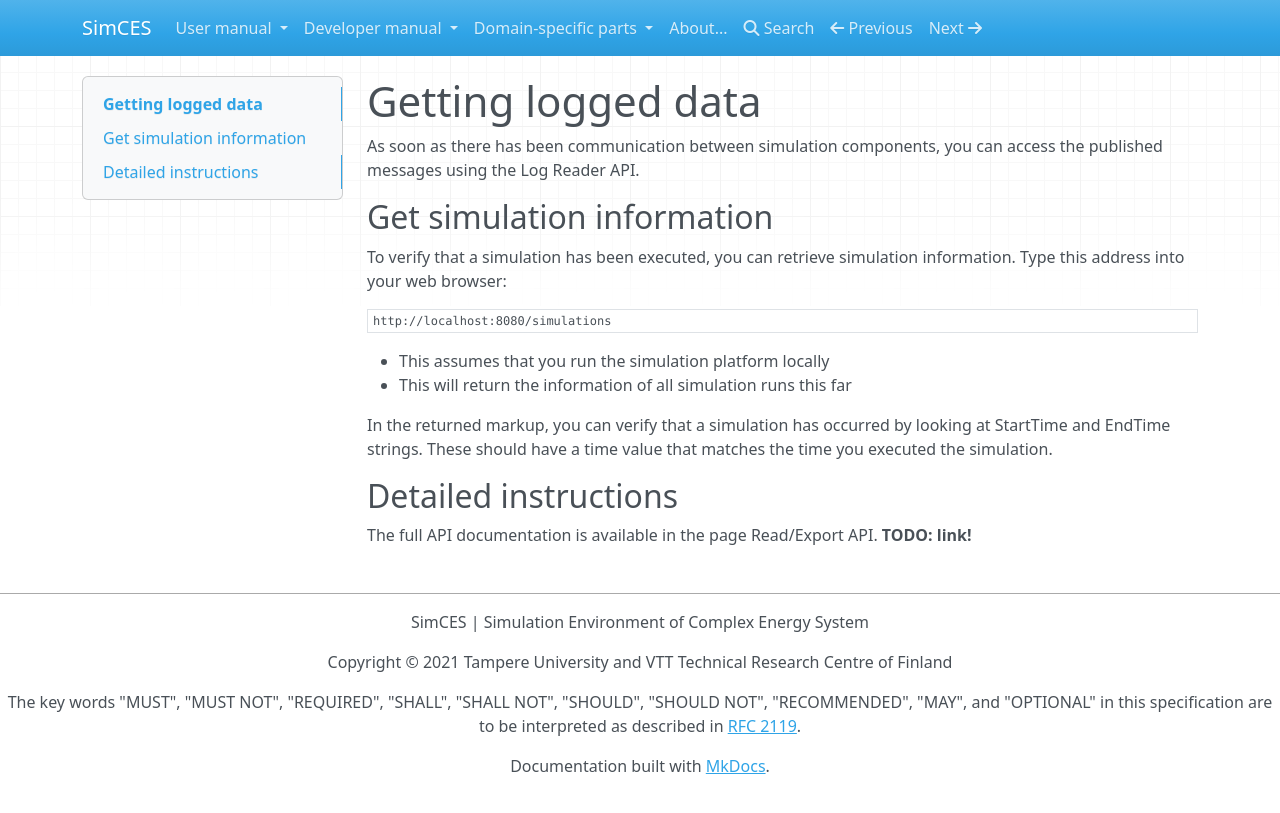
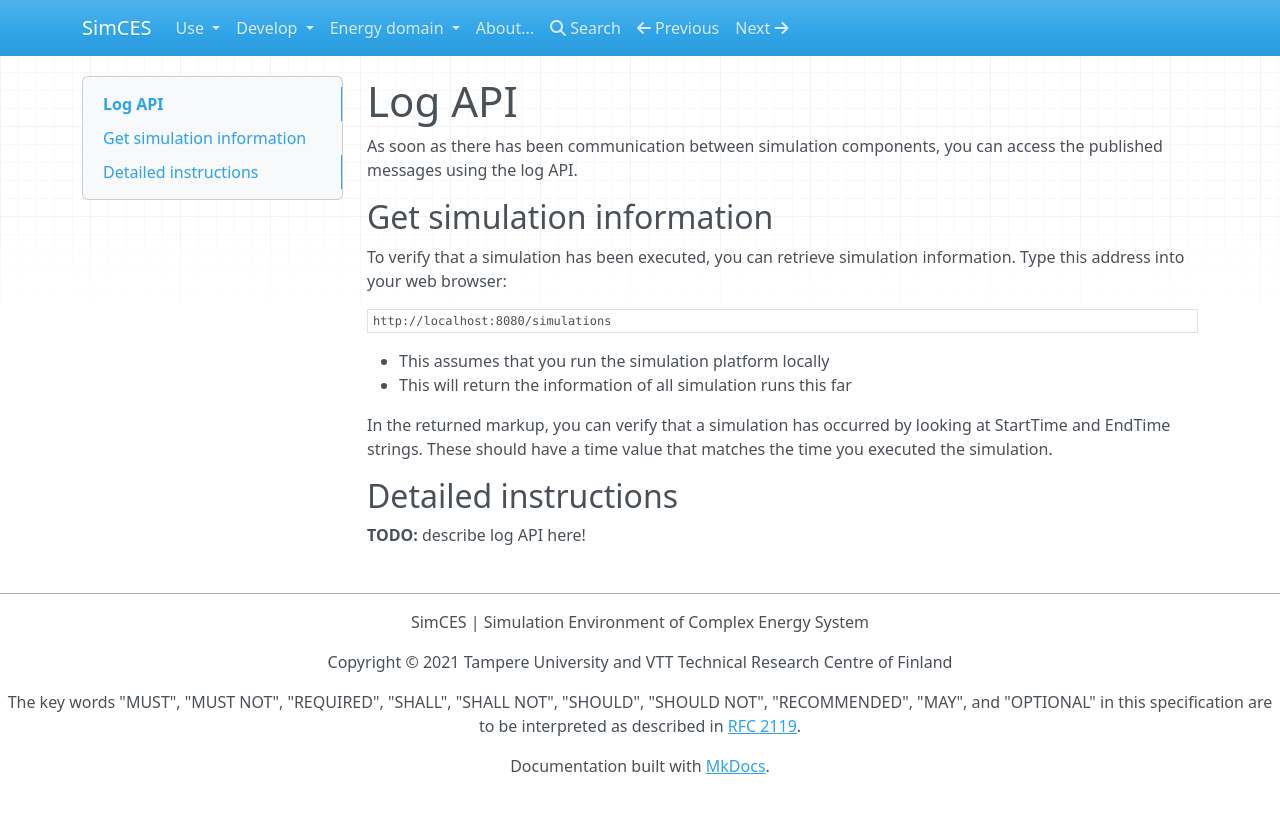
Before and after one commit to simcesplatform/simcesplatform.github.io, an MkDocs documentation site: the page built from markdown/core_log-api.md, in a window 1280 px wide. Shown: the top 813 px of the page. Built offline with MkDocs 1.6.1, drawn with Linux system fonts in a browser that asks for light colours; nearby versions of some CDN libraries; library files that are not in the unit come from our copies.

Commit message:
Add new empty pages

```diff
--- a/markdown/core_logger.md
+++ b/markdown/core_log-api.md
@@ -1,6 +1,6 @@
-# Getting logged data
+# Log API
 
-As soon as there has been communication between simulation components, you can access the published messages using the Log Reader API.
+As soon as there has been communication between simulation components, you can access the published messages using the log API.
 
 ## Get simulation information
 
@@ -17,4 +17,5 @@ In the returned markup, you can verify that a simulation has occurred by looking
 
 
 ## Detailed instructions
-The full API documentation is available in the page Read/Export API. **TODO: link!**
+
+**TODO:** describe log API here!
--- a/mkdocs.yml
+++ b/mkdocs.yml
@@ -13,14 +13,15 @@ theme:
 
 # See README.txt for the naming convention of files!
 nav:
-    - User manual:
+    - Use:
         - Installation: core_install.md
         - Running a simulation:
+            - Running a simulation: core_run.md
             - Following a running simulation: core_follow-run.md
-        - Getting logged data: core_logger.md
+        - Log API: core_log-api.md
         - Platform-managed and externally managed components: core_cmp-mgmt.md
         - Time and synchronization: core_time.md
-    - Developer manual:
+    - Develop:
         - Conventions of messaging: core_conv-msg.md
         - Conventions of naming: core_conv-name.md
         - Communication:
@@ -43,7 +44,12 @@ nav:
                 - AbstractSimulationComponent: core_abstractsimulationcomponent
             - Workflow of component in simulation: core_workflow-sim.md
             - Workflow of start and end: core_workflow-start-end.md
-    - Domain-specific parts:
+        - Platforms internals:
+            - Deployment: core_deployment.md
+            - Logging system: core_logging-system.md
+            - PlatformManager: core_platformmanager.md
+            - SimulationManager: core_simulationmanager.md
+    - Energy domain:
         - Domain-specific conventions: domain_conventions.md
         - Message structures (domain):
             - ControlState.PowerSetpoint: domain_controlstate-powersetpoint.md
```
Also changed, not shown: markdown/core_deployment.md (added, +1 -0 lines), markdown/core_logging-system.md (added, +1 -0 lines), markdown/core_platformmanager.md (added, +1 -0 lines), markdown/core_run.md (added, +3 -0 lines), markdown/core_simulationmanager.md (added, +1 -0 lines).
